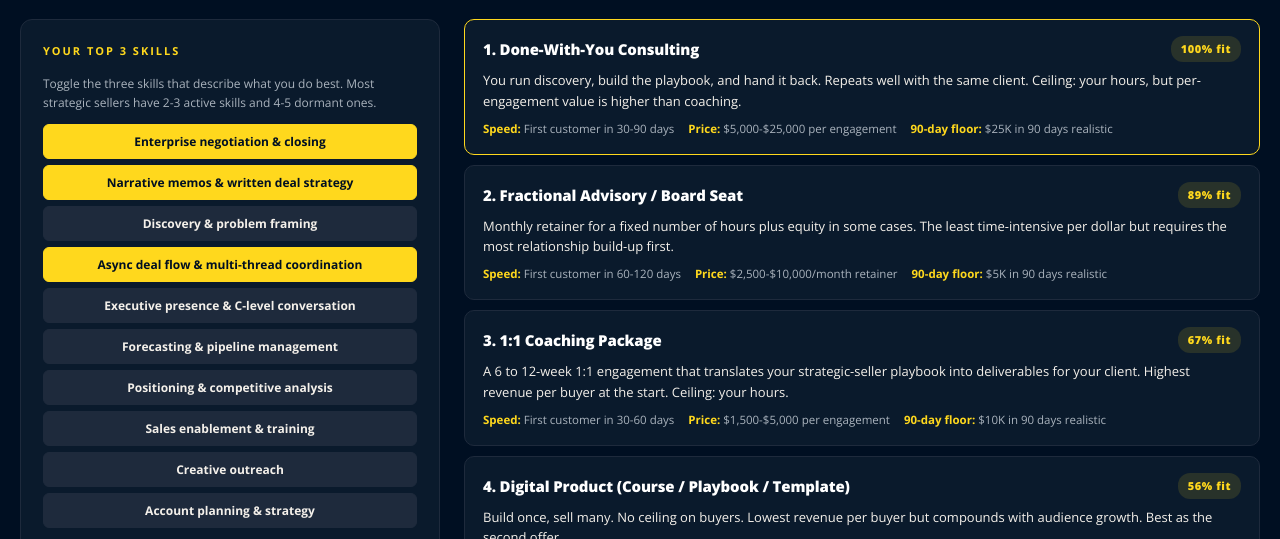
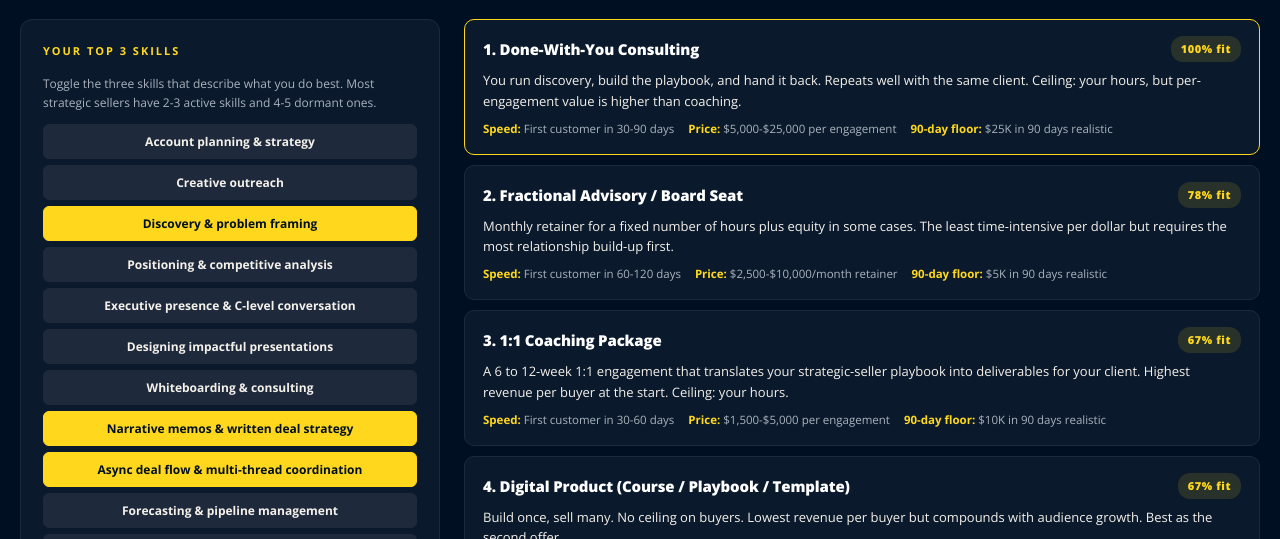
Before and after one commit to brandonfluharty/bridge-playground, a plain HTML site: page index.html in a window 1280 px wide. Shown: the part 413-952 px from the top of the page. Drawn offline with nearby package versions, Linux system fonts and the light colour scheme.

Commit message:
Restructure skills: 14 total in deal-progression order

```diff
--- a/index.html
+++ b/index.html
@@ -430,16 +430,20 @@
       <h3>Your Top 3 Skills</h3>
       <p style="font-size:12px;color:var(--muted);margin-bottom:12px;">Toggle the three skills that describe what you do best. Most strategic sellers have 2-3 active skills and 4-5 dormant ones.</p>
       <div class="toggle-row" id="skill-toggles" style="flex-direction:column;align-items:stretch;">
-        <button class="on" data-skill="enterprise-negotiation">Enterprise negotiation &amp; closing</button>
+        <button data-skill="account-planning">Account planning &amp; strategy</button>
+        <button data-skill="creative-outreach">Creative outreach</button>
+        <button class="on" data-skill="discovery">Discovery &amp; problem framing</button>
+        <button data-skill="positioning">Positioning &amp; competitive analysis</button>
+        <button data-skill="exec-presence">Executive presence &amp; C-level conversation</button>
+        <button data-skill="presentations">Designing impactful presentations</button>
+        <button data-skill="whiteboarding">Whiteboarding &amp; consulting</button>
         <button class="on" data-skill="narrative-memos">Narrative memos &amp; written deal strategy</button>
-        <button data-skill="discovery">Discovery &amp; problem framing</button>
         <button class="on" data-skill="async-deal-flow">Async deal flow &amp; multi-thread coordination</button>
-        <button data-skill="exec-presence">Executive presence &amp; C-level conversation</button>
         <button data-skill="forecasting">Forecasting &amp; pipeline management</button>
-        <button data-skill="positioning">Positioning &amp; competitive analysis</button>
+        <button data-skill="enterprise-negotiation">Enterprise negotiation &amp; closing</button>
         <button data-skill="enablement">Sales enablement &amp; training</button>
-        <button data-skill="creative-outreach">Creative outreach</button>
-        <button data-skill="account-planning">Account planning &amp; strategy</button>
+        <button data-skill="expansion">Expansion, renewals, &amp; growth</button>
+        <button data-skill="customer-success">Customer success</button>
       </div>
       <div class="callout" style="margin-top:14px;font-size:12.5px;">
         <strong>Why three.</strong> One skill is a tactic. Three combined is a category. The intersection of your top three is what makes your offer hard to copy and easy to price above market.
@@ -778,16 +782,20 @@ window.addEventListener('resize', notifyResize);
 // TAB 1: SKILL → OFFER MAPPER
 // =====================================================
 const SKILL_LIBRARY = {
+  'account-planning': { name: 'Account planning & strategy', weight: { coaching: 3, consulting: 3, advisory: 3, product: 2, community: 2 } },
+  'creative-outreach': { name: 'Creative outreach', weight: { coaching: 2, consulting: 2, advisory: 1, product: 3, community: 3 } },
+  'discovery': { name: 'Discovery & problem framing', weight: { coaching: 3, consulting: 3, advisory: 2, product: 2, community: 2 } },
+  'positioning': { name: 'Positioning & competitive analysis', weight: { coaching: 2, consulting: 3, advisory: 2, product: 3, community: 2 } },
+  'exec-presence': { name: 'Executive presence & C-level conversation', weight: { coaching: 2, consulting: 2, advisory: 3, product: 1, community: 2 } },
+  'presentations': { name: 'Designing impactful presentations', weight: { coaching: 3, consulting: 2, advisory: 1, product: 3, community: 2 } },
+  'whiteboarding': { name: 'Whiteboarding & consulting', weight: { coaching: 3, consulting: 3, advisory: 2, product: 2, community: 2 } },
+  'narrative-memos': { name: 'Narrative memos & written deal strategy', weight: { coaching: 2, consulting: 3, advisory: 2, product: 3, community: 2 } },
+  'async-deal-flow': { name: 'Async deal flow & multi-thread coordination', weight: { coaching: 1, consulting: 3, advisory: 3, product: 1, community: 1 } },
+  'forecasting': { name: 'Forecasting & pipeline management', weight: { coaching: 2, consulting: 3, advisory: 2, product: 2, community: 1 } },
   'enterprise-negotiation': { name: 'Enterprise negotiation & closing', weight: { coaching: 3, consulting: 3, advisory: 3, product: 1, community: 1 } },
-  'narrative-memos': { name: 'Narrative memos & written deal strategy', weight: { coaching: 2, consulting: 3, advisory: 2, product: 3, community: 2 } },
-  'discovery': { name: 'Discovery & problem framing', weight: { coaching: 3, consulting: 3, advisory: 2, product: 2, community: 2 } },
-  'async-deal-flow': { name: 'Async deal flow & multi-thread coordination', weight: { coaching: 1, consulting: 3, advisory: 3, product: 1, community: 1 } },
-  'exec-presence': { name: 'Executive presence & C-level conversation', weight: { coaching: 2, consulting: 2, advisory: 3, product: 1, community: 2 } },
-  'forecasting': { name: 'Forecasting & pipeline management', weight: { coaching: 2, consulting: 3, advisory: 2, product: 2, community: 1 } },
-  'positioning': { name: 'Positioning & competitive analysis', weight: { coaching: 2, consulting: 3, advisory: 2, product: 3, community: 2 } },
   'enablement': { name: 'Sales enablement & training', weight: { coaching: 3, consulting: 2, advisory: 1, product: 3, community: 3 } },
-  'creative-outreach': { name: 'Creative outreach', weight: { coaching: 2, consulting: 2, advisory: 1, product: 3, community: 3 } },
-  'account-planning': { name: 'Account planning & strategy', weight: { coaching: 3, consulting: 3, advisory: 3, product: 2, community: 2 } }
+  'expansion': { name: 'Expansion, renewals, & growth', weight: { coaching: 3, consulting: 3, advisory: 2, product: 2, community: 2 } },
+  'customer-success': { name: 'Customer success', weight: { coaching: 3, consulting: 3, advisory: 2, product: 2, community: 3 } }
 };
 
 const OFFER_LIBRARY = {
@@ -798,7 +806,7 @@ const OFFER_LIBRARY = {
   community: { name: 'Paid Community / Membership', detail: 'Recurring revenue from a group of practitioners learning from you and each other. Highest lifetime value but slowest to start.', speed: 'First 10 members in 60-120 days', price: '$49-$200/month per member', floor: '$3K MRR in 6 months realistic' }
 };
 
-let activeSkills = ['enterprise-negotiation', 'narrative-memos', 'async-deal-flow'];
+let activeSkills = ['discovery', 'narrative-memos', 'async-deal-flow'];
 
 function updateMapper() {
   const scores = { coaching: 0, consulting: 0, advisory: 0, product: 0, community: 0 };
```
